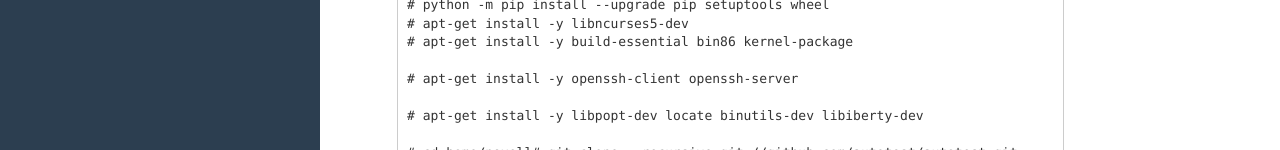
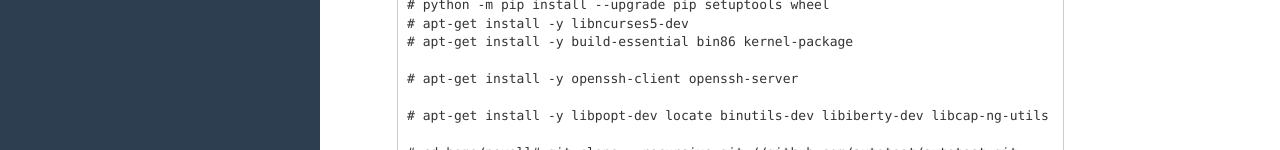
Before and after one commit to kchhero/kchhero.github.io, a Jekyll site: the page built from _posts/2019-01-25-yocto-ubuntu2.md, in a window 1280 px wide and 1400 px high. Shown: the part 1250-1400 px from the top of the window. Built offline with Jekyll 4.4.1, drawn with Linux system fonts in a browser that asks for light colours; some of the changed text lies outside the part shown.

Commit message:
update 2019-01-25-yocto-ubuntu2.md

````diff
--- a/_posts/2019-01-25-yocto-ubuntu2.md
+++ b/_posts/2019-01-25-yocto-ubuntu2.md
@@ -68,7 +68,7 @@ sudo mount -t devpts -o gid=5,mode=620 devpts ./ubuntu-rootfs/dev/pts
 
 # apt-get install -y openssh-client openssh-server
 
-# apt-get install -y libpopt-dev locate binutils-dev libiberty-dev
+# apt-get install -y libpopt-dev locate binutils-dev libiberty-dev libcap-ng-utils
 
 # cd home/nexell# git clone --recursive git://github.com/autotest/autotest.git
 ```
````
